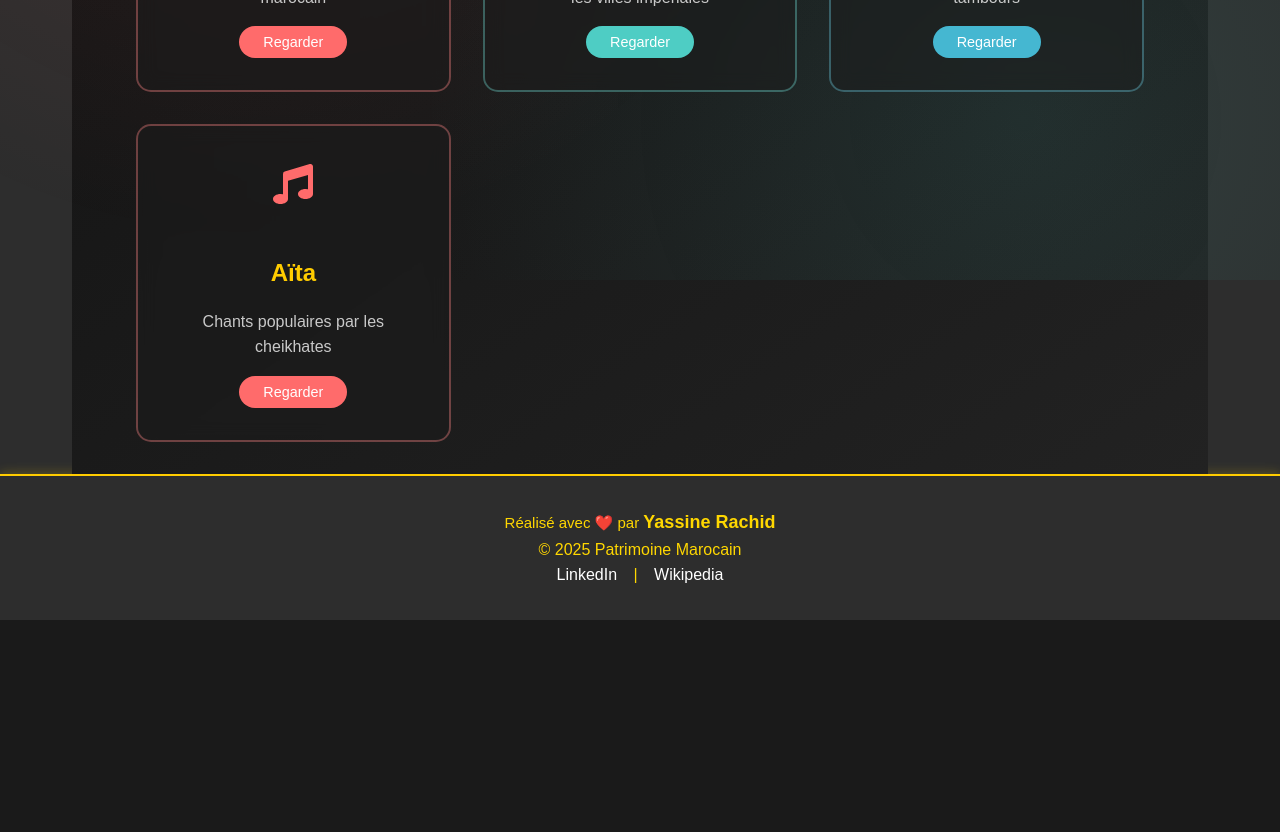
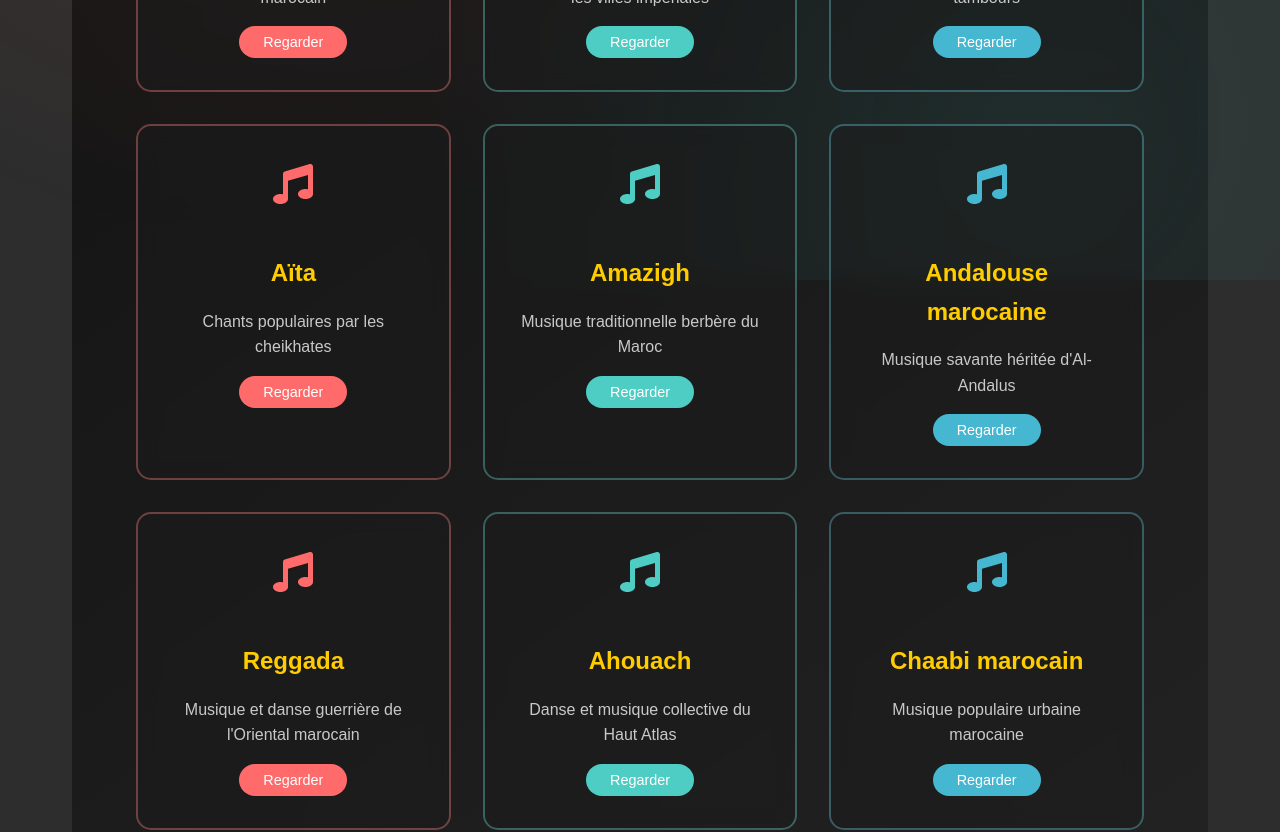
Before and after one commit to Hardrach/Culture, a React (Create React App) app: page /musique in a window 1280 px wide. Shown: the part 520-1352 px from the top of the page. Before the commit the page ends 1140 px from the top, so only its background shows below. Built offline with nearby package versions, Linux system fonts and the light colour scheme; no server answers.

Commit message:
first commit

```diff
--- a/src/data/monumentsData.js
+++ b/src/data/monumentsData.js
@@ -2,44 +2,120 @@
 const monumentsData = {
     Marrakech: [
       "Jemaa el-Fna",
-      "mosquée Koutoubia",
+      "Mosquée Koutoubia",
       "Palais de la Bahia",
-      "Jardin Majorelle"
+      "Jardin Majorelle",
+      "Palais El Badi",
+      "Tombeaux Saadiens",
+      "Medersa Ben Youssef",
+      "Menara Gardens"
+    ],
+    Meknès: [
+      "Site archéologique de Volubilis",
+      "Bab Mansour",
+      "Heri es-Souani",
+      "Mausolée Moulay Ismail",
+      "Prison de Kara",
+      "Place El Hedim",
+      "Medersa Bou Inania de Meknès",
+      "Fondouk Nejjarine"
     ],
     Fes: [
       "Université Al Quaraouiyine",
       "Bab Boujloud",
       "Médersa Bou Inania de Fès",
-      "Fondouk Nejjarine"
+      "Fondouk Nejjarine",
+      "Mausolée Moulay Idriss II",
+      "Tanneries Chouara",
+      "Mosquée des Andalous",
+      "Palais Royal de Fès"
     ],
     Rabat: [
       "Tour Hassan",
-      "Mausolée  Mohammed V",
+      "Mausolée Mohammed V",
       "Chellah",
-      "Kasbah des Oudayas"
+      "Kasbah des Oudayas",
+      "Palais Royal de Rabat",
+      "Musée Mohammed VI d'Art Moderne et Contemporain",
+      "Cathédrale Saint-Pierre de Rabat"
     ],
     Tanger: [
       "Musée d'Al Kasbah",
       "Légation américaine de Tanger",
       "Cap Spartel",
-      "Grottes d'Hercule (Tanger)"
+      "Grottes d'Hercule (Tanger)",
+      "Musée Forbes",
+      "Place du Grand Socco",
+      "Musée de la Fondation Lorin"
     ],
     Essaouira: [
       "Sqala de la Kasbah",
       "Bab Marrakech (Essaouira)",
       "Bab el-Marsa",
-      "musée Sidi-Mohammed-ben-Abdellah"
+      "Musée Sidi-Mohammed-ben-Abdellah",
+      "Port d'Essaouira",
+      "Mellah d'Essaouira",
+      "Bordj El Berod"
     ],
     Agadir: [
       "Agadir Oufella",
-      "Taghazout",
-      "Agadir",
-
+      "La Médina d'Agadir",
+      "Musée du Patrimoine Amazigh",
+      "Vallée des Oiseaux",
+      "Souk El Had",
+      "Jardin de Olhao"
     ],
     Casablanca: [
       "Mosquée Hassan-II",
       "Boulevard Mohammed-V (Casablanca)",
-
+      "Place des Nations Unies",
+      "Ancienne Médina de Casablanca",
+      "Cathédrale du Sacré-Cœur",
+      "Parc de la Ligue Arabe",
+      "Phare d'El Hank"
+    ],
+    Chefchaouen: [
+      "Kasbah de Chefchaouen",
+      "Place Outa el Hammam",
+      "Mosquée espagnole",
+      "Ras El Maa"
+    ],
+    Ouarzazate: [
+      "Ait Benhaddou",
+      "Kasbah de Taourirt",
+      "Atlas Studios",
+      "Fint Oasis"
+    ],
+    Tafilalet: [
+      "Ksar d'El Khorbat",
+      "Ksar Maadid",
+      "Palmeraie de Tafilalet"
+    ],
+    ElJadida: [
+      "Cité portugaise d'El Jadida",
+      "Bastion de l'Ange",
+      "Église de l'Assomption",
+      "Phare d'El Jadida"
+    ],
+    Tetouan: [
+      "Médina de Tétouan",
+      "Musée Archéologique de Tétouan",
+      "Place Moulay El Mehdi"
+    ],
+    Asilah: [
+      "Médina d'Asilah",
+      "Remparts portugais",
+      "Palais Raissouni"
+    ],
+    Taroudant: [
+      "Remparts de Taroudant",
+      "Place Assarag",
+      "Palais Salam"
+    ],
+    Larache: [
+      "Site archéologique de Lixus",
+      "Kasbah de Larache",
+      "Phare de Larache"
     ]
   };
 
--- a/src/pages/Musique.js
+++ b/src/pages/Musique.js
@@ -34,6 +34,46 @@ const videos = [
     description: "Chants populaires par les cheikhates",
     wikiTitle: "Aïta",
     url: "https://www.youtube.com/embed/L5KzDs1CGLI",
+    icon: <FaMusic />,
+    color: "#96ceb4"
+  },
+  {
+    title: "Amazigh",
+    description: "Musique traditionnelle berbère du Maroc",
+    wikiTitle: "Musique berbère",
+    url: "https://www.youtube.com/embed/0QwQKpQwKpQ",
+    icon: <FaMusic />,
+    color: "#FFD700"
+  },
+  {
+    title: "Andalouse marocaine",
+    description: "Musique savante héritée d'Al-Andalus",
+    wikiTitle: "Musique andalouse marocaine",
+    url: "https://www.youtube.com/embed/6QwQKpQwKpQ",
+    icon: <FaMusic />,
+    color: "#ff6b6b"
+  },
+  {
+    title: "Reggada",
+    description: "Musique et danse guerrière de l'Oriental marocain",
+    wikiTitle: "Reggada",
+    url: "https://www.youtube.com/embed/1QwQKpQwKpQ",
+    icon: <FaMusic />,
+    color: "#4ecdc4"
+  },
+  {
+    title: "Ahouach",
+    description: "Danse et musique collective du Haut Atlas",
+    wikiTitle: "Ahouach",
+    url: "https://www.youtube.com/embed/2QwQKpQwKpQ",
+    icon: <FaMusic />,
+    color: "#45b7d1"
+  },
+  {
+    title: "Chaabi marocain",
+    description: "Musique populaire urbaine marocaine",
+    wikiTitle: "Chaabi marocain",
+    url: "https://www.youtube.com/embed/3QwQKpQwKpQ",
     icon: <FaMusic />,
     color: "#96ceb4"
   }
```
